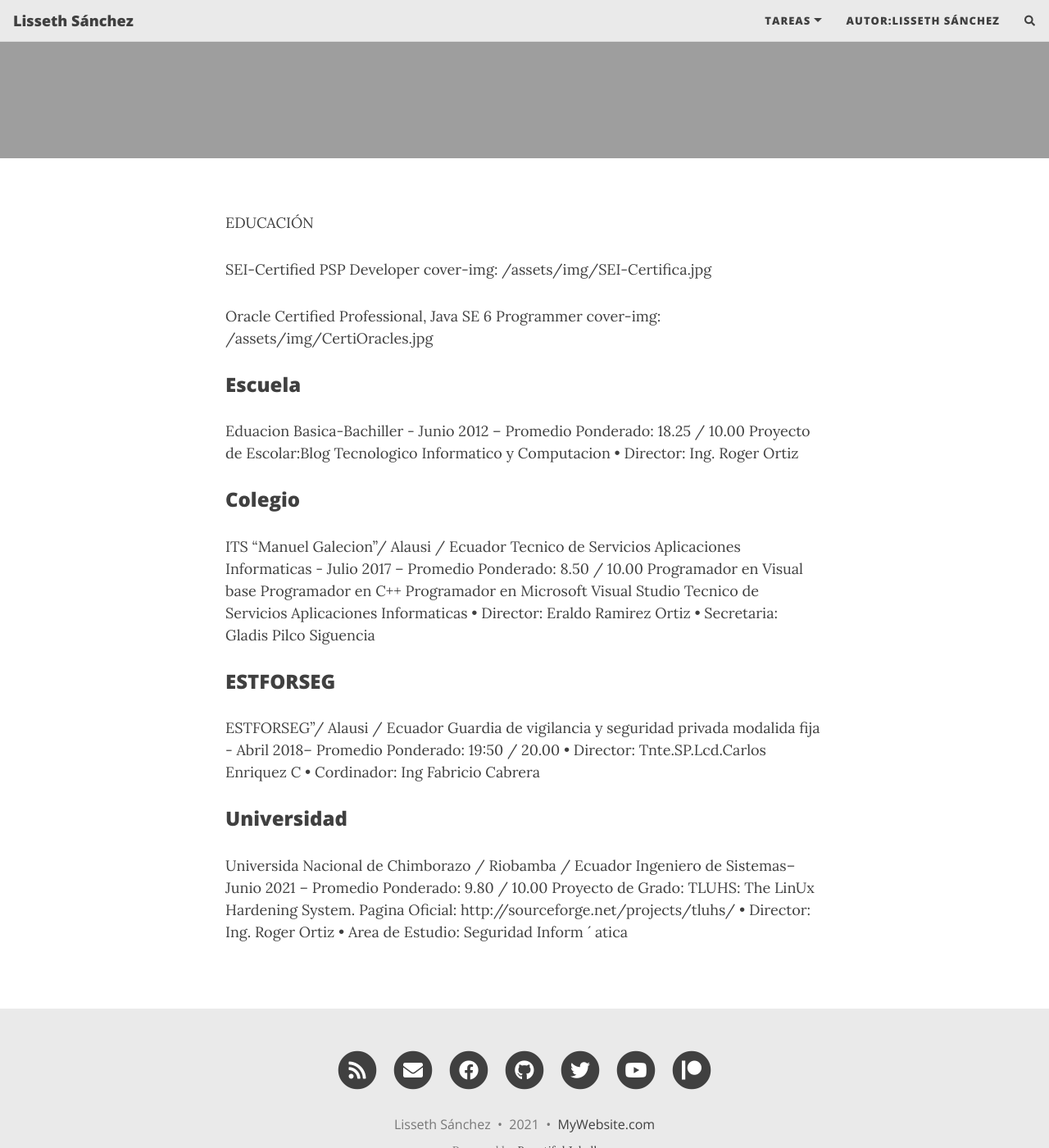
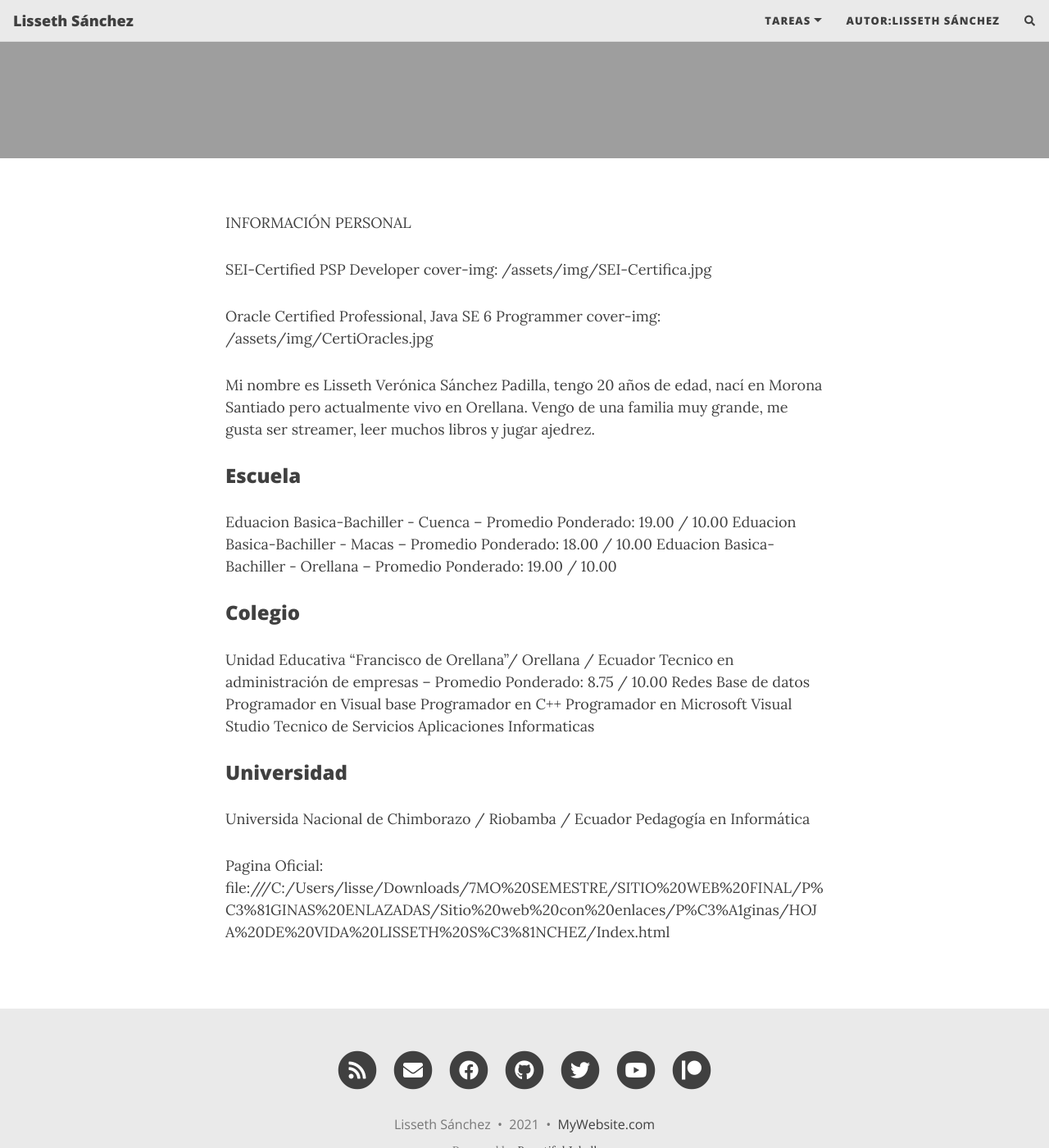
Before and after one commit to Slisseth/Slisseth.github.io, a Jekyll site: the page built from aboutme.md, in a window 1280 px wide and 1400 px high, scrolled down 294 px. Shown: the whole window at 82% size. Built offline with Jekyll 4.4.1, drawn with Linux system fonts in a browser that asks for light colours; nearby versions of some CDN libraries; comment, search, counter and statistics services are not loaded.

Commit message:
Update aboutme.md

```diff
--- a/aboutme.md
+++ b/aboutme.md
@@ -9,7 +9,7 @@ share-img: /assets/img/jj.png
 tags: [books, test]
 ---
 
-EDUCACIÓN
+INFORMACIÓN PERSONAL
 
 SEI-Certified PSP Developer
 cover-img: /assets/img/SEI-Certifica.jpg
@@ -17,33 +17,27 @@ cover-img: /assets/img/SEI-Certifica.jpg
 Oracle Certified Professional, Java SE 6 Programmer
 cover-img: /assets/img/CertiOracles.jpg
 
+Mi nombre es Lisseth Verónica Sánchez Padilla, tengo 20 años de edad, nací en Morona Santiado pero actualmente vivo en Orellana. Vengo de una familia muy grande, me gusta ser streamer, leer muchos libros y jugar ajedrez.
+
 ### Escuela
 
-Eduacion Basica-Bachiller - Junio 2012 -- Promedio Ponderado: 18.25 / 10.00
-Proyecto de Escolar:Blog Tecnologico
-Informatico y Computacion
-• Director: Ing. Roger Ortiz
+Eduacion Basica-Bachiller - Cuenca -- Promedio Ponderado: 19.00 / 10.00
+Eduacion Basica-Bachiller - Macas -- Promedio Ponderado: 18.00 / 10.00
+Eduacion Basica-Bachiller - Orellana -- Promedio Ponderado: 19.00 / 10.00
+
 
 ### Colegio
-ITS "Manuel Galecion"/ Alausi / Ecuador
-Tecnico de Servicios Aplicaciones Informaticas - Julio 2017 -- Promedio Ponderado: 8.50 / 10.00
+Unidad Educativa "Francisco de Orellana"/ Orellana / Ecuador
+Tecnico en administración de empresas  -- Promedio Ponderado: 8.75 / 10.00
+Redes
+Base de datos
 Programador en Visual base
 Programador en C++
 Programador en Microsoft Visual Studio
 Tecnico de Servicios Aplicaciones Informaticas
-• Director: Eraldo Ramirez Ortiz
-• Secretaria: Gladis Pilco Siguencia
 
-### ESTFORSEG
-
-ESTFORSEG"/ Alausi / Ecuador
-Guardia de vigilancia y seguridad privada modalida fija - Abril 2018-- Promedio Ponderado: 19:50 / 20.00
-• Director: Tnte.SP.Lcd.Carlos Enriquez C
-• Cordinador: Ing Fabricio Cabrera
 ### Universidad
 Universida Nacional de Chimborazo / Riobamba / Ecuador
-Ingeniero de Sistemas-- Junio 2021 -- Promedio Ponderado: 9.80 / 10.00
-Proyecto de Grado: TLUHS: The LinUx Hardening System.
-Pagina Oficial: http://sourceforge.net/projects/tluhs/
-• Director: Ing. Roger Ortiz
-• Area de Estudio: Seguridad Inform ´ atica
+Pedagogía en Informática
+
+Pagina Oficial: file:///C:/Users/lisse/Downloads/7MO%20SEMESTRE/SITIO%20WEB%20FINAL/P%C3%81GINAS%20ENLAZADAS/Sitio%20web%20con%20enlaces/P%C3%A1ginas/HOJA%20DE%20VIDA%20LISSETH%20S%C3%81NCHEZ/Index.html
```
